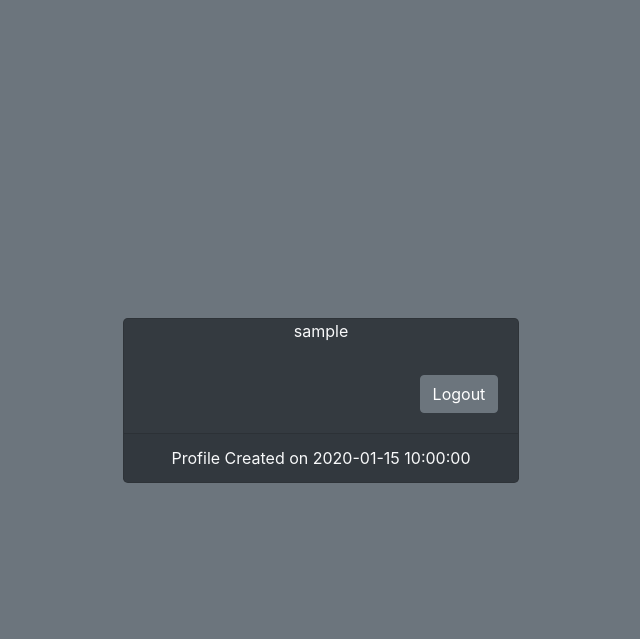
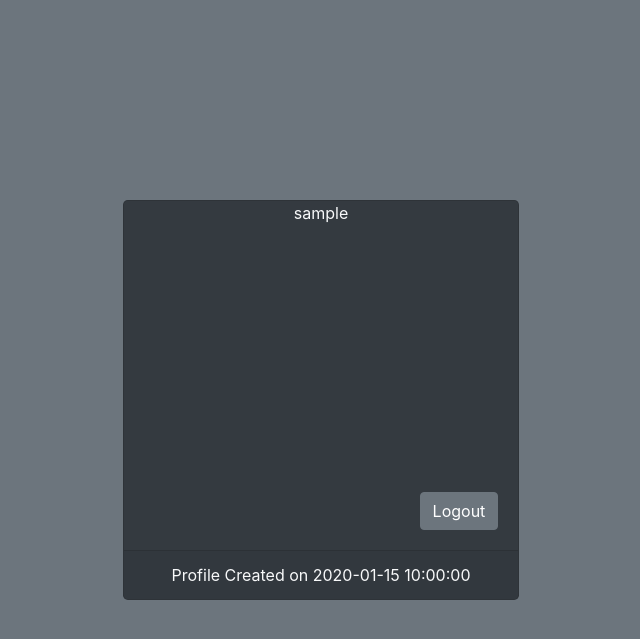
Before and after one commit to leshawn-rice/simple-login-app, a Flask app: template templates/profile.html in a window 1280 px wide. Shown: the top 639 px of the page, without its empty margins (319-959 px from the left). Run offline with Flask 2, Linux system fonts and the light colour scheme; the template is opened without the code that fills it: most values are stand-ins (such as "Sample title", 1, 10 or a date in 2020); some libraries are stand-ins or nearby versions.

Commit message:
changed height of profile card div, to match more closely with form card

```diff
--- a/templates/profile.html
+++ b/templates/profile.html
@@ -5,7 +5,7 @@
 {% block content %}
 
 <div class="row justify-content-center align-items-center vh-100">
-    <div class="col-8 col-md-4 h-60">
+    <div class="col-8 col-md-4 h-50">
         <div class="card bg-dark text-light justify-content-center h-100 rounded-lg">
             <div class="card-title text-center">{{username}}</div>
             <div class="card-body d-flex align-items-end justify-content-end">
```
